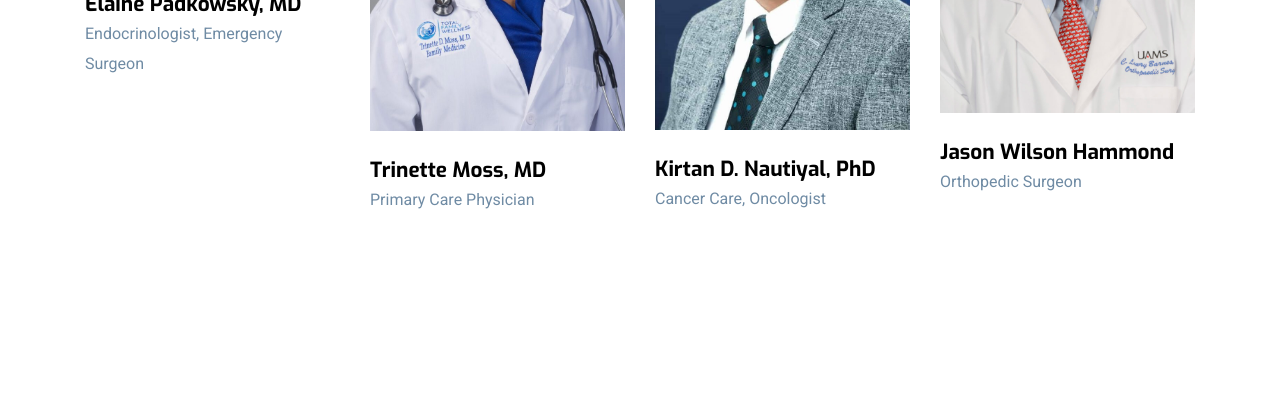
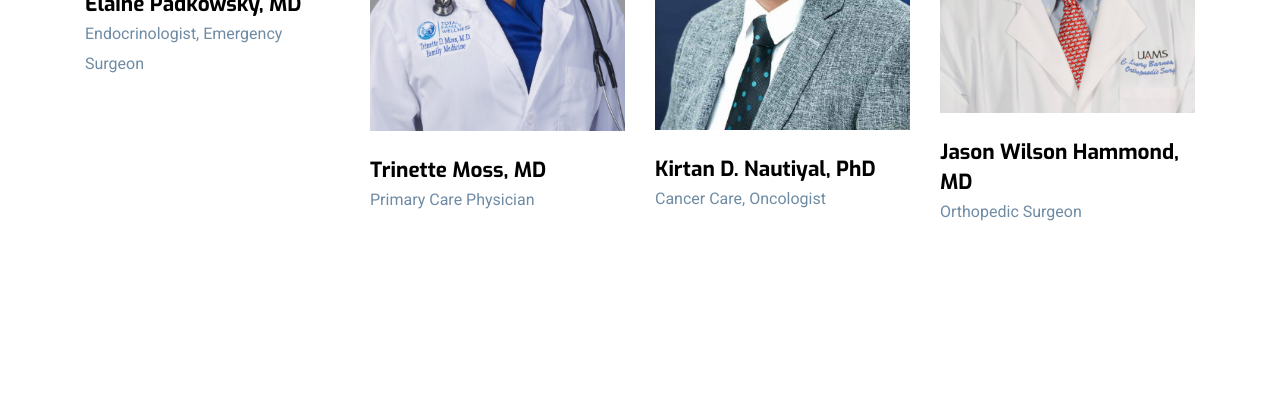
Before and after one commit to bg339/P4, a plain HTML site: page about.html in a window 1280 px wide. Shown: the part 1480-1883 px from the top of the page. Drawn offline with nearby package versions, Linux system fonts and the light colour scheme.

Commit message:
Update about.html

```diff
--- a/about.html
+++ b/about.html
@@ -190,7 +190,7 @@
               <img src="images/doc/MELI2.jpg" alt="OrthoDoc" class="img-fluid w-100">
 
               <div class="content">
-                <h4 class="mt-4 mb-0">Jason Wilson Hammond</h4>
+                <h4 class="mt-4 mb-0">Jason Wilson Hammond, MD</h4>
                 <p>Orthopedic Surgeon</p>
               </div>
             </div>
```
